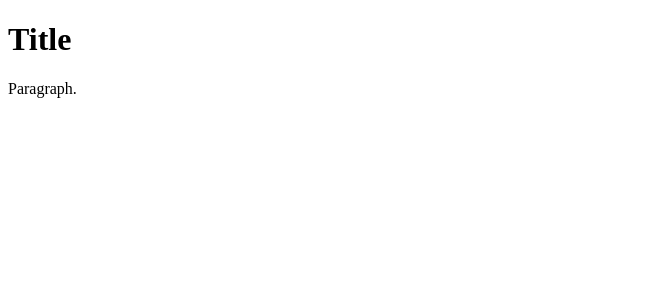
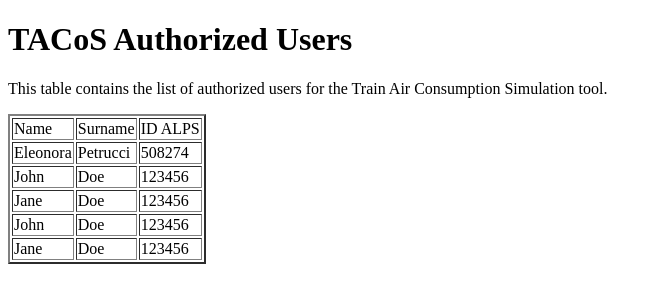
Before and after one commit to eleonora2504/TACoS.github.io, a plain HTML site: page index.html in a window 1280 px wide. Shown: the whole page, without its empty margins (0-662 px from the left). Drawn offline with Linux system fonts and the light colour scheme.

Commit message:
Update index.html

```diff
--- a/index.html
+++ b/index.html
@@ -1,10 +1,20 @@
 <!doctype html>
 <html>
   <head>
-    <title>First Webpage</title>
+    <title>TACoS</title>
   </head>
   <body>
-	<h1><strong>Title</strong></h1>
-    <p>Paragraph.</p>
+	<h1><strong>TACoS Authorized Users</strong></h1>
+    <p>This table contains the list of authorized users for the Train Air Consumption Simulation tool.</p>
+	<table border="2">
+	<tr>
+	<td>Name</td><td>Surname</td><td>ID ALPS</td>
+	</tr>
+	<tr><td>Eleonora</td><td>Petrucci</td><td>508274</td></tr>
+	<tr><td>John</td><td>Doe</td><td>123456</td></tr>
+	<tr><td>Jane</td><td>Doe</td><td>123456</td></tr>
+	<tr><td>John</td><td>Doe</td><td>123456</td></tr>
+	<tr><td>Jane</td><td>Doe</td><td>123456</td></tr>
+	</table>
   </body>
 </html>
```
